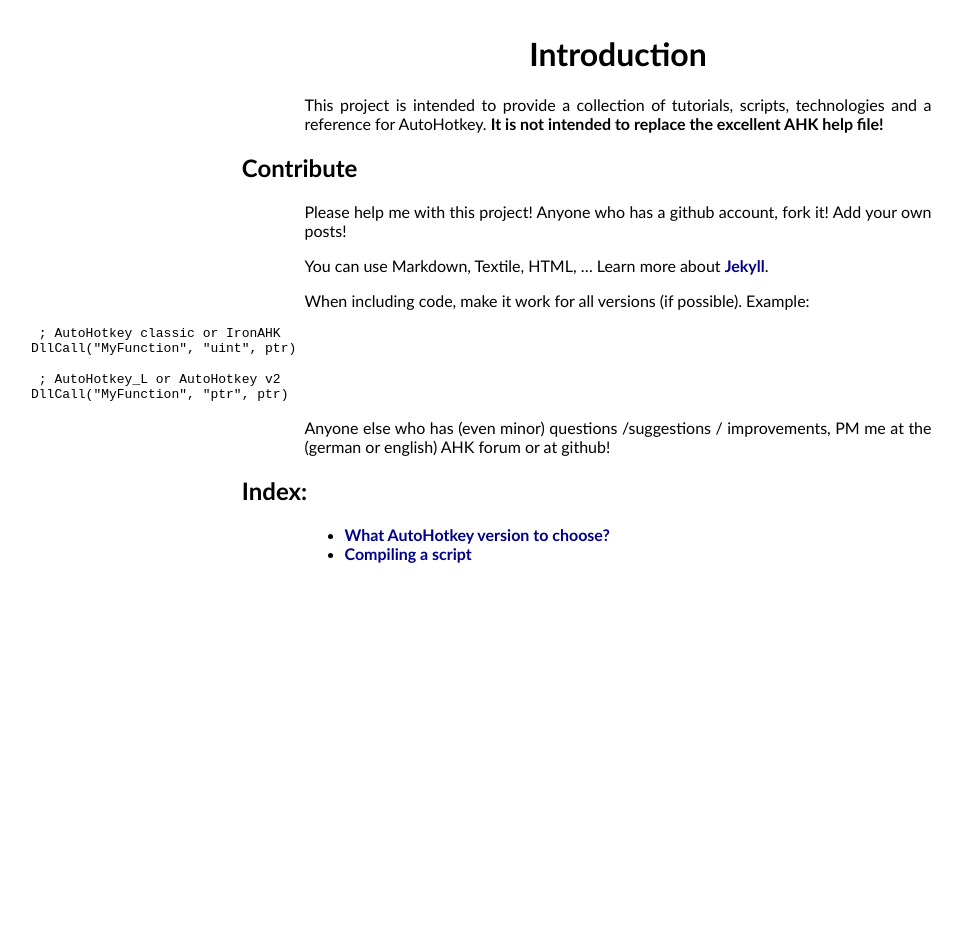
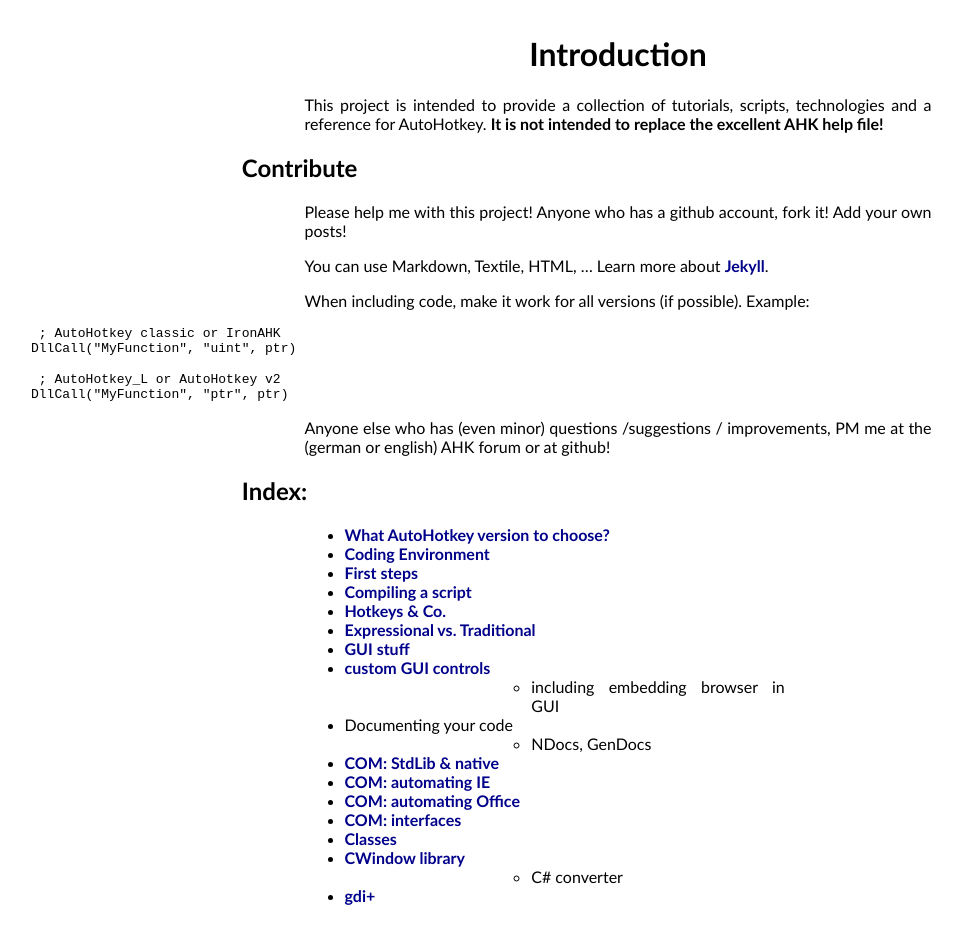
Before and after one commit to maul-esel/ahkbook, a Jekyll site: the page built from en/_posts/2011-10-29-Introduction.markdown, in a window 1280 px wide. Shown: the whole page, without its empty margins (22-984 px from the left). Built offline with Jekyll 4.4.1, drawn with Linux system fonts in a browser that asks for light colours; before the commit the page ends 900 px from its top, so only the background shows below that.

Commit message:
add index entries yet to be written (ideas)

```diff
--- a/en/_posts/2011-10-29-Introduction.markdown
+++ b/en/_posts/2011-10-29-Introduction.markdown
@@ -24,4 +24,21 @@ Anyone else who has (even minor) questions /suggestions / improvements, PM me at
 
 ## Index:
 * [What AutoHotkey version to choose?](What-Version-To-Choose.html)
+* [Coding Environment]()
+* [First steps]()
 * [Compiling a script](Compiling.html)
+* [Hotkeys & Co.]()
+* [Expressional vs. Traditional]()
+* [GUI stuff]()
+* [custom GUI controls]()
+  * including embedding browser in GUI
+* Documenting your code
+  * NDocs, GenDocs
+* [COM: StdLib & native]()
+* [COM: automating IE]()
+* [COM: automating Office]()
+* [COM: interfaces]()
+* [Classes]()
+* [CWindow library]()
+  * C# converter
+* [gdi+]()
```
